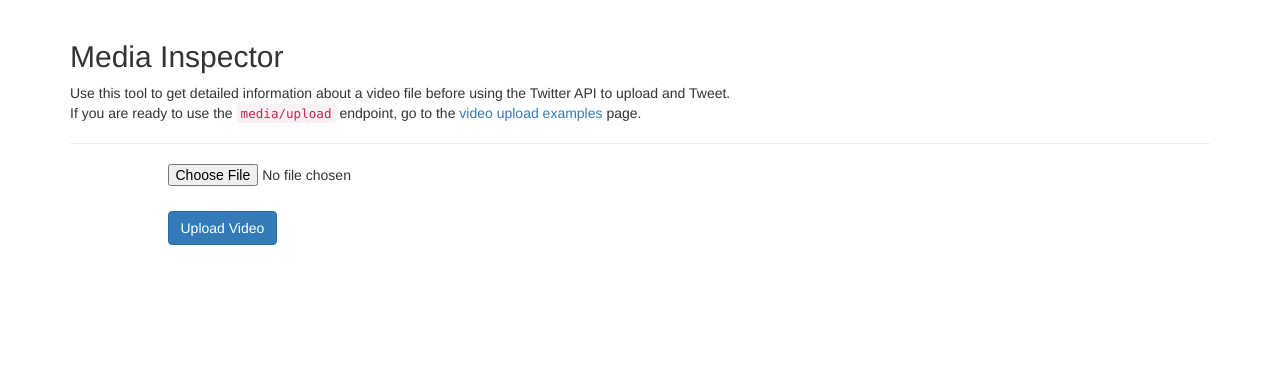
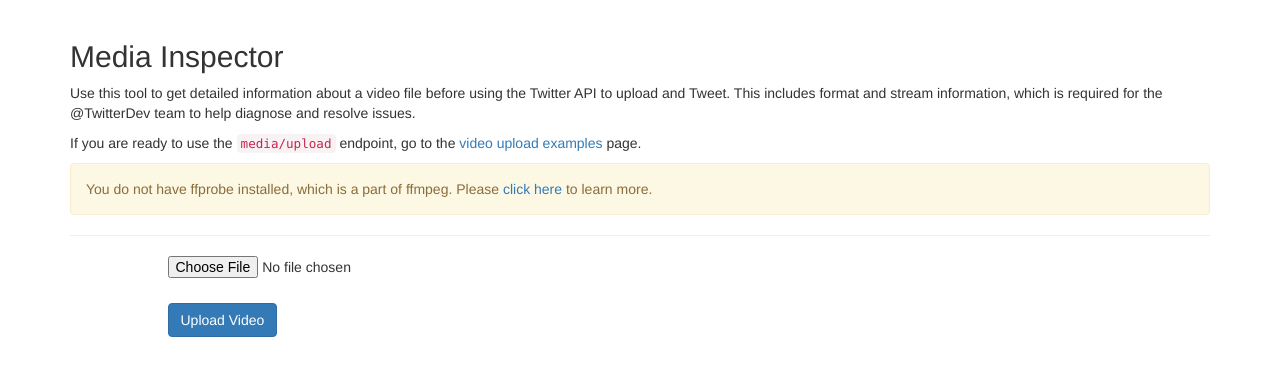
Before and after one commit to twitterml/django-rest-apis, a Django app: template templates/media_inspector.html in a window 1280 px wide. Shown: the part 52-428 px from the top of the page. Run offline with Django 3.2, Linux system fonts and the light colour scheme; the template is opened without the code that fills it: values that come from a table or form of the project are taken from there, others are empty; some libraries are stand-ins or nearby versions.

Commit message:
ffproble install check and error message

```diff
--- a/home/views.py
+++ b/home/views.py
@@ -415,10 +415,11 @@ def media_inspector(request):
         #print video_metadata
 
         # ffprobe
-        video_info = ffprobe(image.file.path)
-        print json.dumps(video_info, indent=4)
+        if ffprobe_exists:
+            video_info = ffprobe(image.file.path)
+            print json.dumps(video_info, indent=4)
 
-    context = {'request': request, 'form': form, 'video_info': video_info, 'video_info_pretty': json.dumps(video_info), 'video_metadata': video_metadata }
+    context = {'request': request, 'form': form, 'video_info': video_info, 'video_info_pretty': json.dumps(video_info), 'video_metadata': video_metadata, 'ffprobe_exists': ffprobe_exists }
     return render_to_response('media_inspector.html', context, context_instance=RequestContext(request))
 
 # used check if ffprobe exists
--- a/templates/media_inspector.html
+++ b/templates/media_inspector.html
@@ -6,7 +6,13 @@
 
 <h2>Media Inspector</h2>
 
-<p>Use this tool to get detailed information about a video file before using the Twitter API to upload and Tweet.<br />If you are ready to use the <code>media/upload</code> endpoint, go to the <a href="/media/video">video upload examples</a> page.</p>
+<p>Use this tool to get detailed information about a video file before using the Twitter API to upload and Tweet. This includes format and stream information, which is required for the @TwitterDev team to help diagnose and resolve issues.</p>
+
+<p>If you are ready to use the <code>media/upload</code> endpoint, go to the <a href="/media/video">video upload examples</a> page.</p>
+
+{% if not ffprobe_exists %}
+<div class="alert alert-warning" role="alert">You do not have ffprobe installed, which is a part of ffmpeg. Please <a href="https://ffmpeg.org/ffprobe.html" target="_target">click here</a> to learn more. </div>
+{% endif %}
 
 <hr />
 
@@ -20,6 +26,7 @@
             <p>{{ form.file.label_tag }} {{ form.file.help_text }}</p>
 -->
             <p>
+
                 {{ form.file }}
 
 				{% if request.method == 'POST' and not form.is_valid %}
```
Also changed, not shown: 1 other file.
